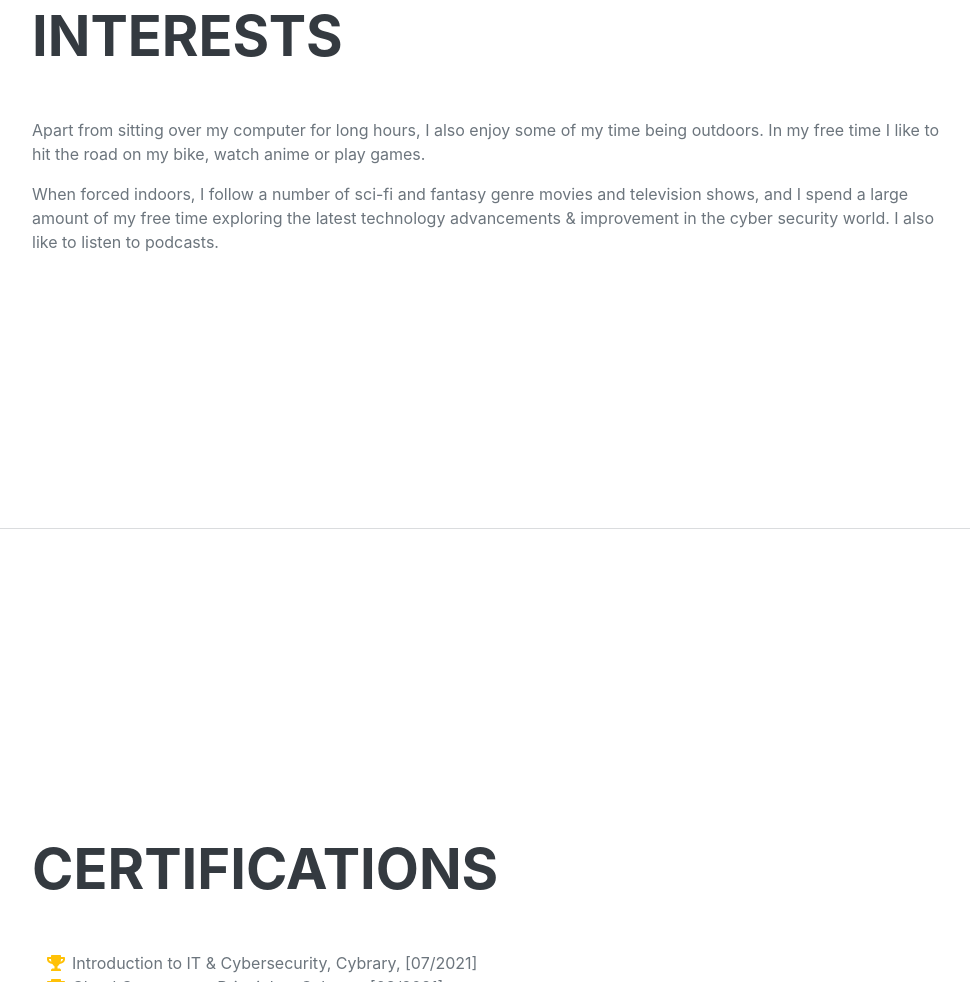
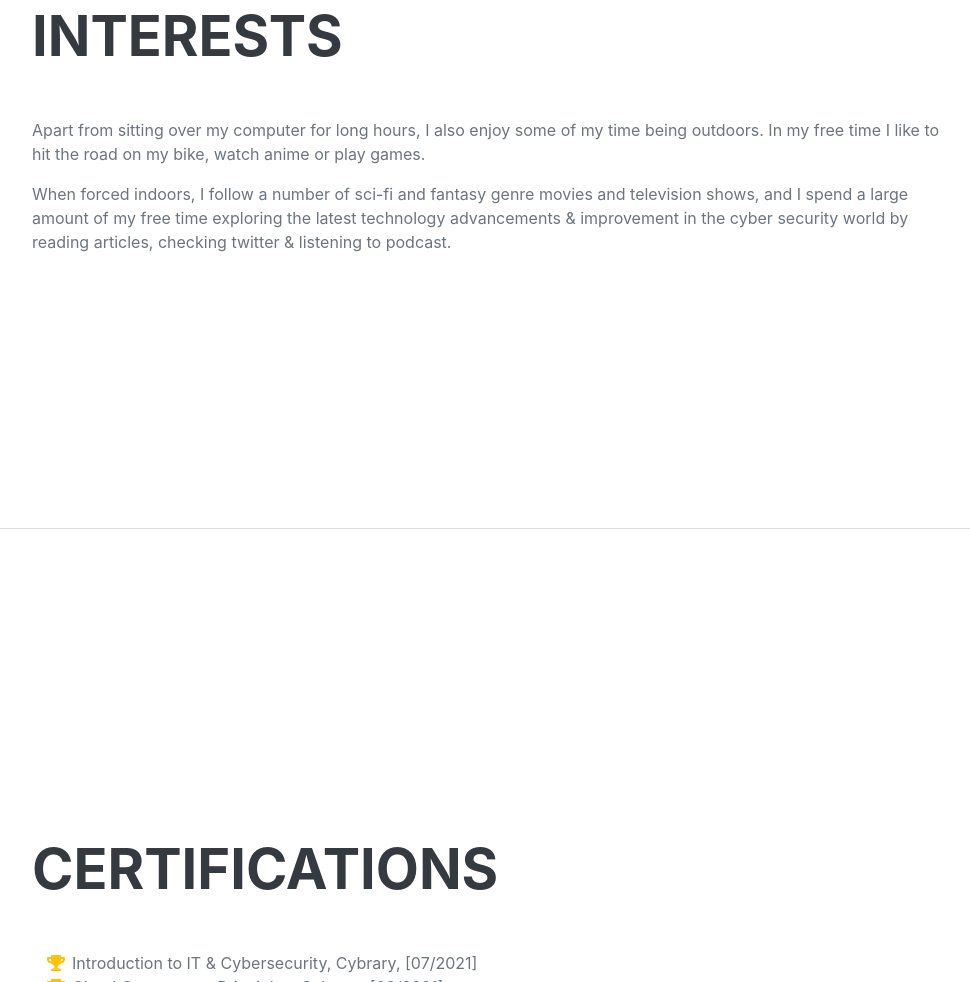
Before and after one commit to zexceed012/zexceed012.github.io, a plain HTML site: page index.html in a window 1280 px wide. Shown: the part 3678-4660 px from the top of the page, without its empty margins (288-1258 px from the left). Drawn offline with nearby package versions, Linux system fonts and the light colour scheme; a web font is replaced by a local one.

Commit message:
updating

```diff
--- a/index.html
+++ b/index.html
@@ -159,7 +159,7 @@
                 <div class="resume-section-content">
                     <h2 class="mb-5">Interests</h2>
                     <p>Apart from sitting over my computer for long hours, I also enjoy some of my time being outdoors. In my free time I like to hit the road on my bike, watch anime or play games.</p>
-                    <p class="mb-0">When forced indoors, I follow a number of sci-fi and fantasy genre movies and television shows, and I spend a large amount of my free time exploring the latest technology advancements & improvement in the cyber security world. I also like to listen to podcasts.</p>
+                    <p class="mb-0">When forced indoors, I follow a number of sci-fi and fantasy genre movies and television shows, and I spend a large amount of my free time exploring the latest technology advancements & improvement in the cyber security world by reading articles, checking twitter & listening to podcast.</p>
                 </div>
             </section>
             <hr class="m-0" />
```
